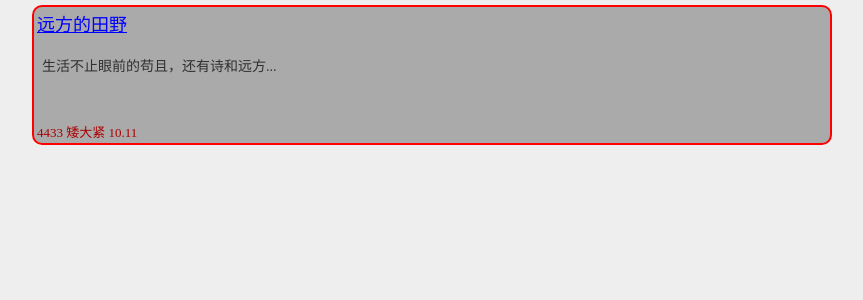
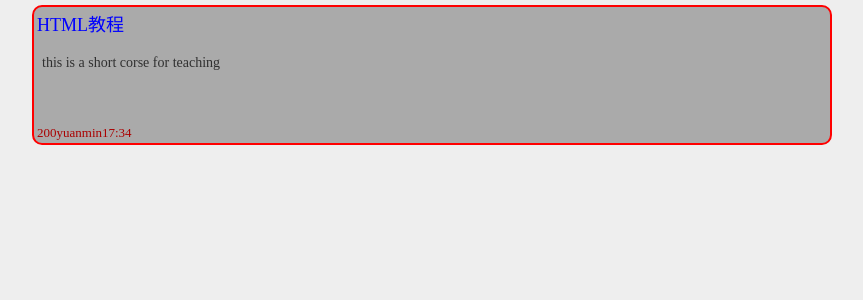
Before and after one commit to woxixiulayin/tieba_dig_bae, a Flask app: page / in a window 1280 px wide. Shown: the part 212-512 px from the top of the page, without its empty margins (208-1071 px from the left). Run offline with Flask 2, Linux system fonts and the light colour scheme; parts of the project's set-up code (start-up, migrations or seed data) failed here and were passed over.

Commit message:
use func to create and animate post

```diff
--- a/static/build/post.js
+++ b/static/build/post.js
@@ -10,13 +10,34 @@ var jPostAnimation = {
     delay: 1200
 }
 
+var jPostExample =  {
+        "title":"HTML教程",
+        "author":"yuanmin",
+        "rep_num":200,
+        "url_link": "www.baidu.com",
+        "last_time":"17:34",
+        "body":"this is a short corse for teaching"
+    }
+
 function postIn(post, animation){
+    appendPost(post);
     post.css(animation.before)
     .animate(animation.after, animation.delay);
 }
 
+function createPost(jpost) {
+    var psot = "";
+    post = '<div class=\"post\"><a class=\"post-title\">'+jpost.title+'</a><p class=\"post-body\">' + jpost.body +'</p><div class=\"post-label\"><span class=\"post-rep-num\">'+jpost.rep_num+'</span><span class=\"post-author\">'+jpost.author+'</span><span class=\"post-last-time\">'+jpost.last_time+'</span></div></div></div>'
+    return $(post);
+}
+
+function appendPost(post) {
+    post.appendTo('.posts')
+}
+
 var main = function(){
-    postIn($(".post"), jPostAnimation);
+    postIn(createPost(jPostExample), jPostAnimation);
+    //postIn($(createPost(jPostExample)), jPostAnimation);
 };
 
 $(document).ready(main);
--- a/templates/index.html
+++ b/templates/index.html
@@ -21,16 +21,6 @@
         </div>
       </div>
       <div id="posts" class="posts">
-        <div class="post">
-          <a class="post-title" href=''>远方的田野</a>
-          <p class="post-body">生活不止眼前的苟且，还有诗和远方...</p>
-          <div class="post-label">
-          <span class="post-rep-num">4433</span>
-          <span class="post-author">矮大紧</span>
-          <span class="post-last-time">10.11</span>
-          </div>
-        </div>
-      </div>
     </div>
   </body>
 </html>
```
